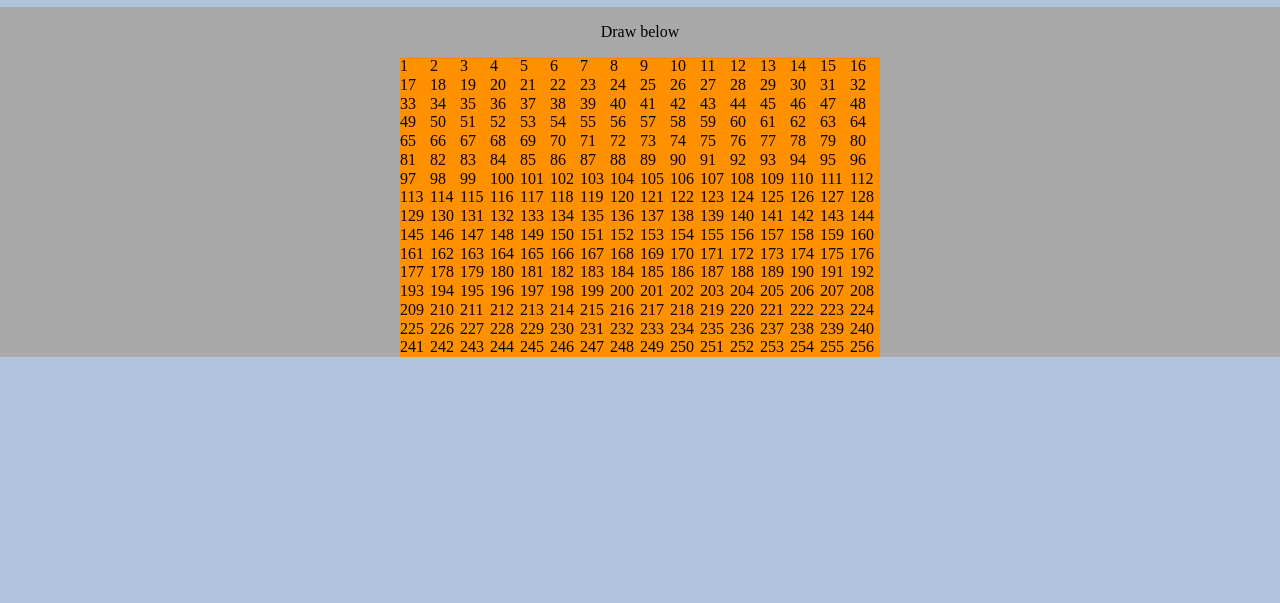
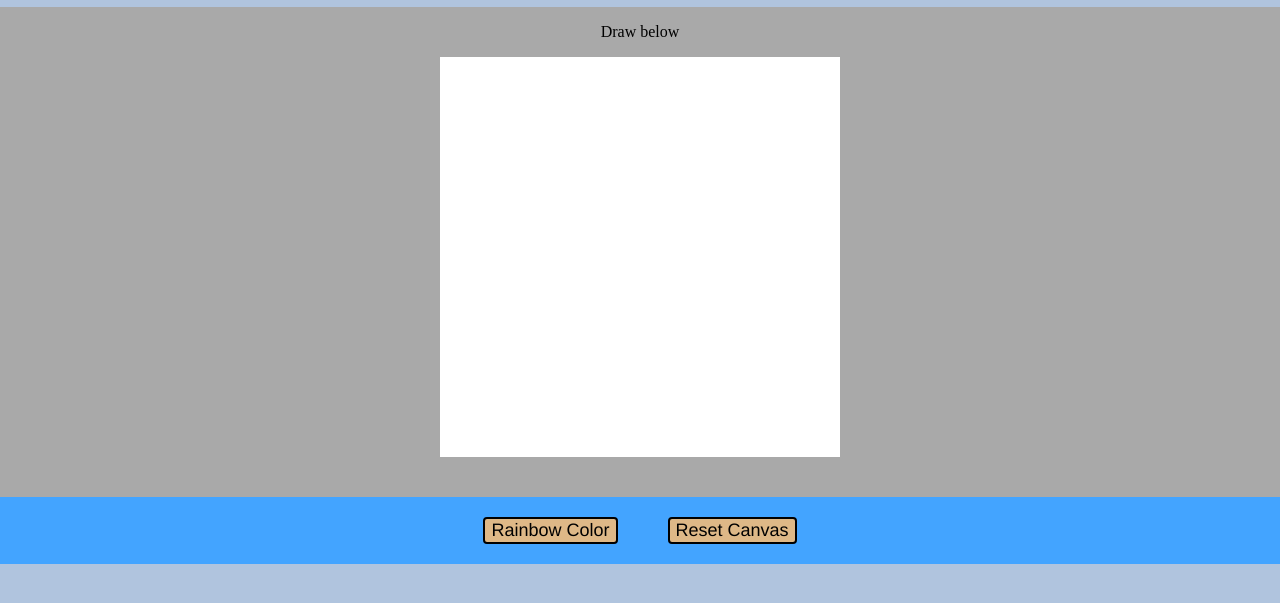
Before and after one commit to TylerXNguyen/Etch-A-Sketch, a plain HTML site: page index.html in a window 1280 px wide. Shown: the part 73-676 px from the top of the page. Drawn offline with Linux system fonts and the light colour scheme.

Commit message:
Fixed formatting finalized buttons layout

```diff
--- a/index.html
+++ b/index.html
@@ -18,5 +18,11 @@
         </p>
         <div class="container"></div>
     </div>
+    <div class="preferences">
+        <div class="container">
+            <button class="rainbow">Rainbow Color</button>
+            <button class="reset">Reset Canvas</button>
+        </div>
+    </div>
 </body>
 </html>
--- a/index.js
+++ b/index.js
@@ -8,12 +8,12 @@ for (let j = 0; j < size; j++) {
         const pixel = document.createElement("div");
         pixel.classList.add("pixel");
         pixel.setAttribute("id", i + j * size);
-        pixel.textContent = i + j * size;
         container.appendChild(pixel);
     }
 }
 
 const pixels = document.querySelectorAll(".pixel");
+// action element for hovering over a pixel
 pixels.forEach(pixel => {
     pixel.addEventListener("mouseover", function() {
         changeRainbow(pixel.id);
@@ -23,6 +23,7 @@ pixels.forEach(pixel => {
 });
 
 function randColor() {
+    // returns a random hexadecimal color
     let color = "#"
     let hex_letters = "0123456789ABCDEF";
     for (let i = 0; i < 6; i++) {
@@ -32,6 +33,7 @@ function randColor() {
 }
 
 function changeRainbow(value_ID) {
+    // colors the ID value background by a random color
     const draw = document.getElementById(value_ID);
     draw.style.backgroundColor = randColor();
 }
--- a/style.css
+++ b/style.css
@@ -24,17 +24,33 @@ body {
     flex-flow: column nowrap;
     justify-content: center;
     align-items: center;
+    padding-bottom: 40px;
 }
 
 .content .container {
-    background-color: green;
     display: grid;
     justify-content: center;
-    grid-template-columns: repeat(16, 30px);
-    width: 300px;
-    height: 300px;
+    grid-template-columns: repeat(16, 25px);
+    width: 700px;
+    height: 400px;
 }
 
 .pixel {
-    background-color:rgb(255, 145, 0);
+    background-color:white;
 }
+
+.preferences .container {
+    display: flex;
+    padding: 20px;
+    background-color:rgb(67, 164, 255);
+    justify-content: center;
+    gap: 50px;
+}
+
+.preferences button {
+    background-color: burlywood;
+    border-radius: 4px;
+    border: 2px solid black;
+    font-size: large;
+    font-family: 'Franklin Gothic Medium', 'Arial Narrow', Arial, sans-serif;
+}
```
